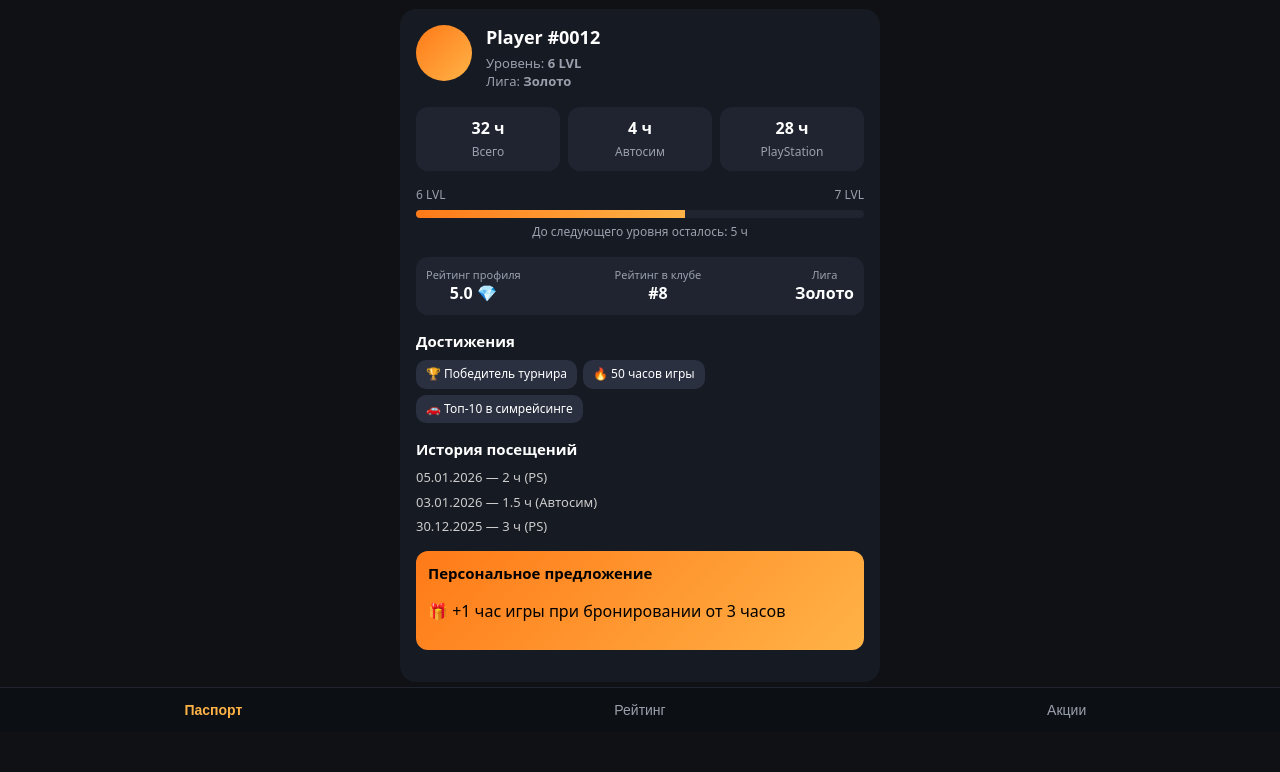
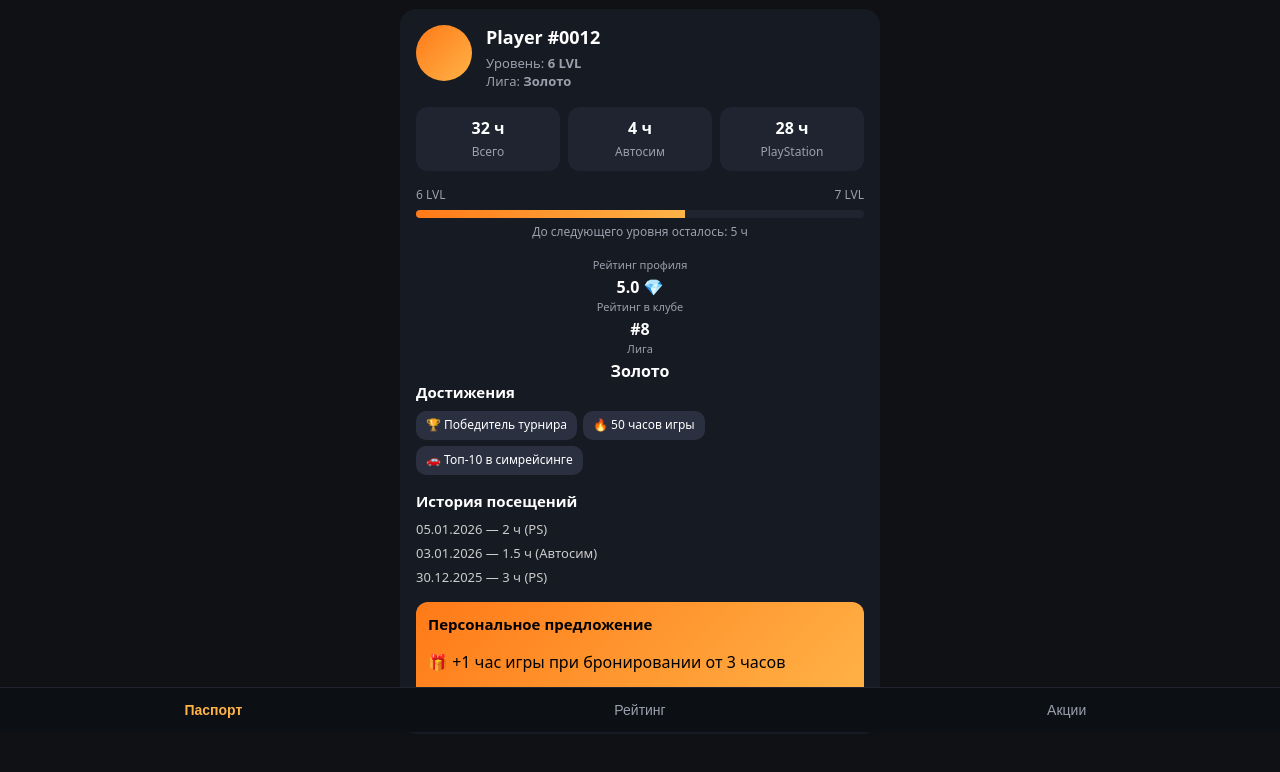
Before and after one commit to ElbrusO/GameClubApp, a plain HTML site: page Index.html in a window 1280 px wide. Shown: the part 68-840 px from the top of the page. Drawn offline with Linux system fonts and the light colour scheme.

Commit message:
Add files via upload

```diff
--- a/style.css
+++ b/style.css
@@ -141,15 +141,13 @@ body {
 }
 
 /* ===== MINI PROFILE ===== */
-.mini-profile {
+.mini-profile > div {
+  flex: 1;
+  text-align: center;
   display: flex;
-  justify-content: space-between;
-  gap: 8px;
-  padding: 10px;
-  background: #1f2430;
-  border-radius: 12px;
-  margin-bottom: 16px;
-  text-align: center;
+  flex-direction: column;
+  justify-content: center;
+  gap: 4px;
 }
 
 .mini-title {
```
Also changed, not shown: Index.html (+2 -2 lines).
